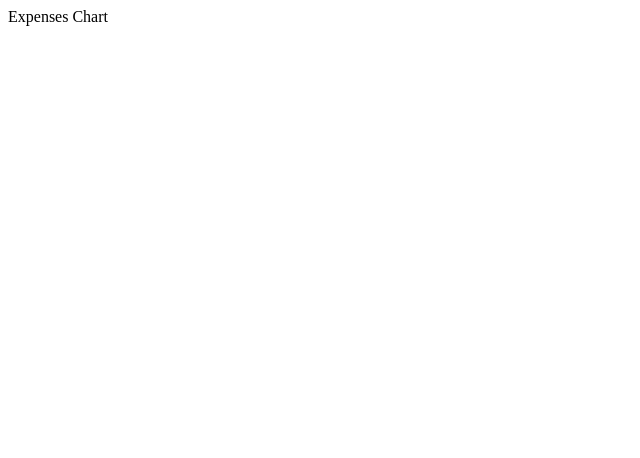
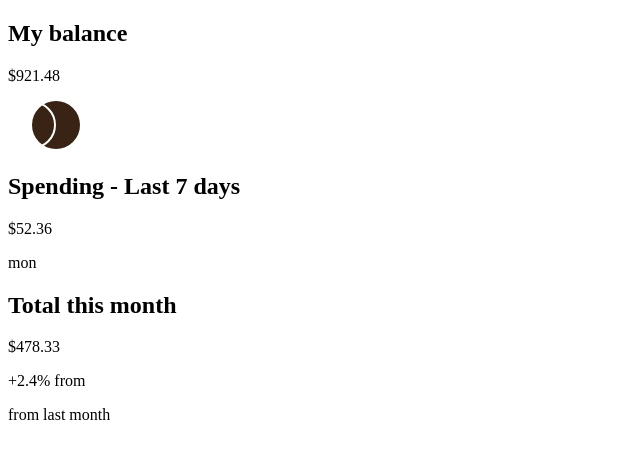
Before and after one commit to annaduong17/expenses-chart, a React (Create React App) app: page / in a window 1280 px wide. Shown: the top 458 px of the page, without its empty margins (0-640 px from the left). Built offline with nearby package versions, Linux system fonts and the light colour scheme.

Commit message:
add boilerplate code and hardcoded data to components

```diff
--- a/src/App.js
+++ b/src/App.js
@@ -1,5 +1,13 @@
-export default function App() {
+import Balance from './components/Balance';
+import Expenses from './components/Expenses';
+
+function App() {
   return(
-    <div>Expenses Chart</div>
+    <div>
+      <Balance />
+      <Expenses />
+    </div>
   )
 }
+
+export default App;
--- a/src/components/Amount.js
+++ b/src/components/Amount.js
@@ -0,0 +1,7 @@
+function Amount() {
+  return(
+    <div>$52.36</div>
+  )
+}
+
+export default Amount;
--- a/src/components/Balance.js
+++ b/src/components/Balance.js
@@ -0,0 +1,15 @@
+function Balance() {
+  return(
+    <div>
+      <div>
+        <h2>My balance</h2>
+        <p>$921.48</p>
+      </div>
+      <div>
+        <svg width="72" height="48" viewBox="0 0 72 48" xmlns="http://www.w3.org/2000/svg"><g fill="none" fill-rule="evenodd"><circle fill="#382314" cx="48" cy="24" r="24"/><circle stroke="#FFF" stroke-width="2" cx="24" cy="24" r="23"/></g></svg>
+      </div>
+    </div>
+  )
+}
+
+export default Balance;
--- a/src/components/Bar.js
+++ b/src/components/Bar.js
@@ -0,0 +1,10 @@
+function Bar() {
+  return(
+    <div>
+      <div className="bar"></div>
+      <p>mon</p>
+    </div>
+  )
+}
+
+export default Bar;
--- a/src/components/Expenses.js
+++ b/src/components/Expenses.js
@@ -0,0 +1,13 @@
+import WeeklyExpenses from './WeeklyExpenses';
+import TotalExpenses from './TotalExpenses';
+
+function Expenses() {
+  return(
+    <div>
+      <WeeklyExpenses />
+      <TotalExpenses />
+    </div>
+  )
+}
+
+export default Expenses;
--- a/src/components/TotalExpenses.js
+++ b/src/components/TotalExpenses.js
@@ -0,0 +1,16 @@
+function TotalExpenses() {
+  return(
+    <div>
+      <div>
+        <h2>Total this month</h2>
+        <p>$478.33</p>
+      </div>
+      <div>
+        <p>+2.4% from</p>
+        <p>from last month</p>
+      </div>
+    </div>
+  )
+}
+
+export default TotalExpenses;
--- /dev/null
+++ b/src/components/WeeklyExpenses.js
@@ -0,0 +1,14 @@
+import Amount from './Amount';
+import Bar from './Bar';
+
+function WeeklyExpenses() {
+  return(
+    <div>
+      <h2>Spending - Last 7 days</h2>
+      <Amount />
+      <Bar />
+    </div>
+  )
+}
+
+export default WeeklyExpenses;
```
Also changed, not shown: src/components/DailyExpense.js (deleted), src/images/logo.svg (renamed from public/images/logo.svg).
